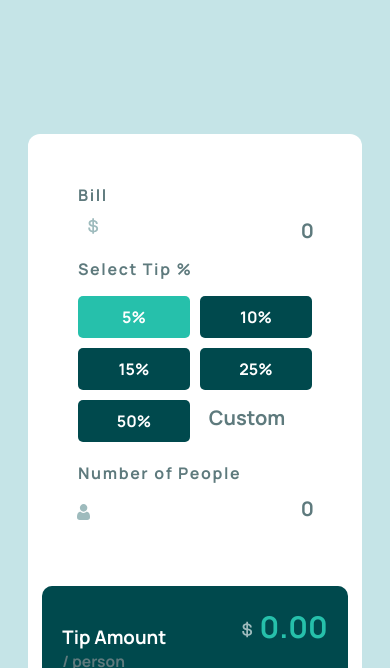
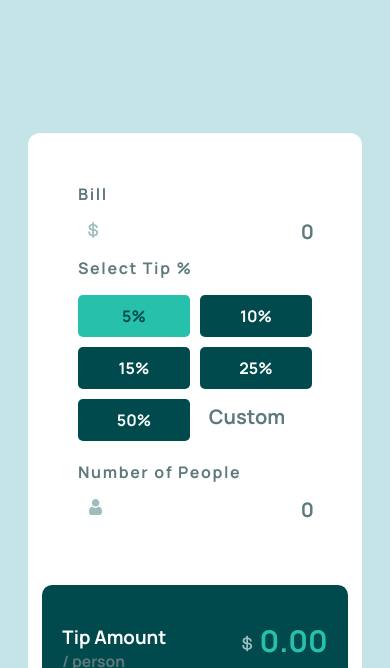
Before and after one commit to Olamiposi-cloud-coder/Tips-Calculator, a plain HTML site: page index.html in a window 390 px wide. Both pictures are taken after a click on the button "5%". Shown: the part 176-844 px from the top of the page. Drawn offline with Linux system fonts and the light colour scheme.

Commit message:
adjustment made

```diff
--- a/style.css
+++ b/style.css
@@ -54,7 +54,7 @@ small {
     border-radius: 12px;
     gap: 10px;
     overflow: hidden;
-    padding: 20px;
+    /* padding: 20px; */
 }
 
 label {
@@ -108,6 +108,8 @@ label {
     height: 30px;
     border: none;
     font-size: 20px;
+    font-family: 'Manrope', sans-serif;
+    font-weight: 700;
     color: var(--Very-dark-cyan)
 }
 
@@ -143,7 +145,7 @@ label {
     border-radius: 5px;
     color: var(--White);
     font-family: 'Manrope', sans-serif;
-    font-weight: bold;
+    font-weight: 700;
     font-size: 16px;
 }
 
@@ -159,12 +161,13 @@ label {
     border-radius: 5px;
     border: none;
     font-size: 20px;
+    font-weight: 700;
     color: var(--Very-dark-cyan)
 }
 
 .percentage-btns button.active {
     background-color: var(--Strong-cyan);
-    color: var(--White);
+    color: var(--Very-dark-cyan);
 }
 
 .tips-amount {
@@ -189,7 +192,7 @@ label {
 
 .amount p,
 .total p {
-    margin: 0;
+    margin-top: 15px;
     color: var(--Strong-cyan);
     font-family: 'Manrope', sans-serif;
     font-weight: bold;
@@ -262,14 +265,14 @@ label {
 
         .input-icon {
             position: absolute;
-            top: 18%;
+            top: 19%;
             left: 40px;
             transform: translateY(-50%);
         }
         .person-icon {
             position: absolute;
-            top: 89%;
-            left: 10%;
+            top: 88%;
+            left: 14%;
             transform: translateY(-50%);
         }
 
```
